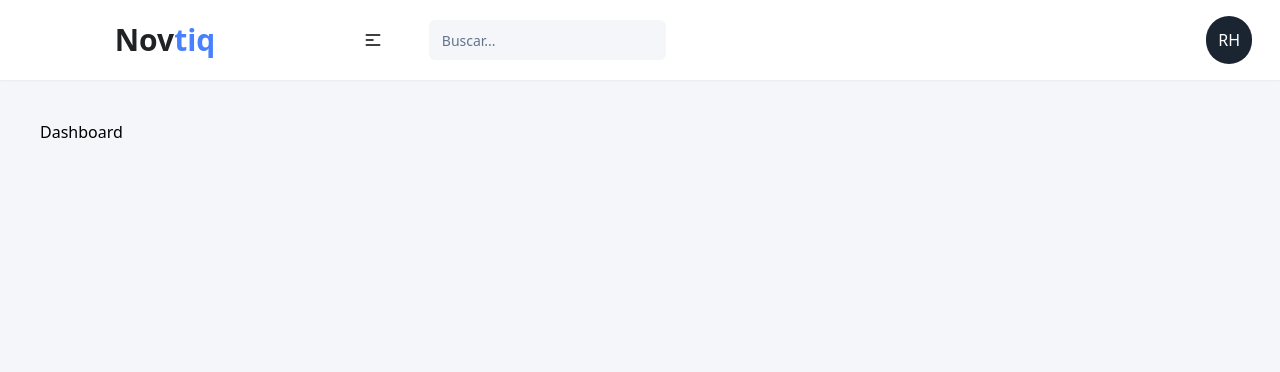
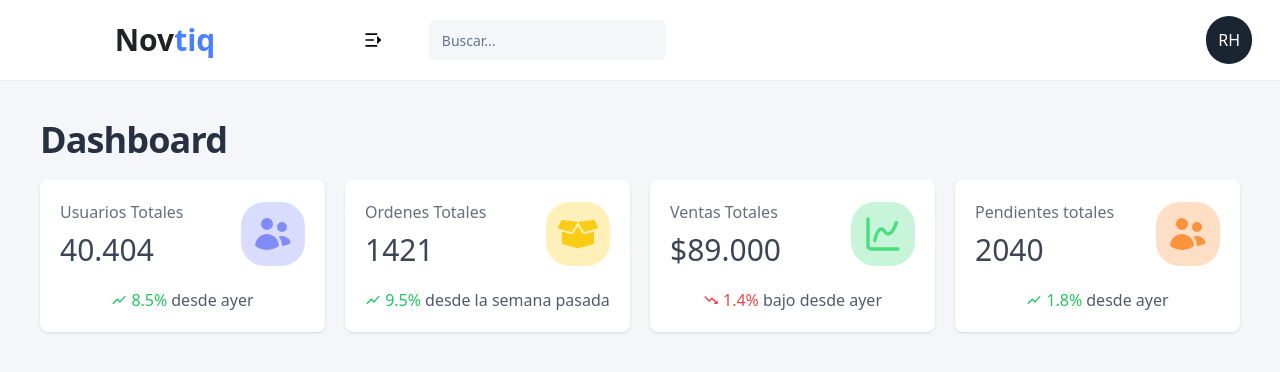
Before and after one commit to rody-huancas/template-dashboard-novtiq, a React (Vite) app: page / in a window 1280 px wide. Shown: the top 372 px of the page. Built offline with nearby package versions, Linux system fonts and the light colour scheme.

Commit message:
Feat: cards metrics

```diff
--- a/src/components/common/admin-layout/Header.tsx
+++ b/src/components/common/admin-layout/Header.tsx
@@ -2,7 +2,7 @@ import { cn } from "@/utils/general.util";
 import { Input } from "@/components/ui/input/Input";
 import { Button } from "@/components/ui/button/Button";
 import { useThemeStore } from "@/store/theme/useTheme";
-import { HiOutlineMenuAlt1 } from "react-icons/hi";
+import { RiMenuUnfold2Fill, RiMenuUnfold3Fill } from "react-icons/ri";
 
 const Header = () => {
   const menuIsOpen = useThemeStore( state => state.menuIsOpen );
@@ -19,7 +19,7 @@ const Header = () => {
       <div className="flex items-center justify-between flex-1 px-7">
         <div className="flex items-center gap-10">
           <Button size="icon" variant="ghost" onClick={() => setMenuIsOpen(!menuIsOpen)}>
-            <HiOutlineMenuAlt1 size={20} />
+            { menuIsOpen ? <RiMenuUnfold2Fill size={20} /> : <RiMenuUnfold3Fill size={20} /> }
           </Button>
           <Input placeholder="Buscar..." variant="flat" />
         </div>
--- a/src/components/common/admin-layout/Sidebar.tsx
+++ b/src/components/common/admin-layout/Sidebar.tsx
@@ -9,9 +9,9 @@ const Sidebar = () => {
   const menuIsOpen = useThemeStore( state => state.menuIsOpen );
 
   return (
-    <aside className={cn("w-content h-dvh fixed top-20 bg-light-100 transition-all duration-500 ease-in-out", menuIsOpen ? "left-0" : "-left-full")}>
-      <nav className="w-full py-5">
-        <ul className="flex flex-col">
+    <aside className={cn("w-content h-dvh overflow-y-scroll fixed top-20 bg-light-100 transition-all duration-500 ease-in-out", menuIsOpen ? "left-0" : "-left-full")}>
+      <nav className="w-full pt-5 pb-14">
+        <ul className="flex flex-col gap-1">
           {ITEMS_MENU.map((item) => (
             <li
               key={item.name}
--- /dev/null
+++ b/src/components/modules/dashboard/MetricCard.tsx
@@ -0,0 +1,84 @@
+import { cn } from "@/utils/general.util";
+import { IconType } from "react-icons";
+import { MdOutlineShowChart, MdOutlineTrendingDown } from "react-icons/md";
+
+type IconColor = "yellow" | "green" | "indigo" | "orange";
+
+interface MetricCardProps {
+  title    : string;
+  value    : number | string;
+  icon     : IconType;
+  iconColor: IconColor;
+  trend    : {
+    value     : number;
+    text      : string;
+    isPositive: boolean;
+  };
+  className?: string;
+}
+
+const MetricCard = (props: MetricCardProps) => {
+  const { title, value, icon: Icon, iconColor, trend, className } = props;
+
+  const formatNumber = (num: number | string) => {
+    if (typeof num === "string") return num;
+    return new Intl.NumberFormat().format(num);
+  };
+
+  const colorMap: Record<IconColor, { bg: string; text: string }> = {
+    yellow: {
+      bg  : "bg-yellow-400/30",
+      text: "text-yellow-400",
+    },
+    green: {
+      bg  : "bg-green-400/30",
+      text: "text-green-400",
+    },
+    indigo: {
+      bg  : "bg-indigo-400/30",
+      text: "text-indigo-400",
+    },
+    orange: {
+      bg  : "bg-orange-400/30",
+      text: "text-orange-400",
+    },
+  };
+
+  const iconBgClass = colorMap[iconColor]?.bg || "bg-gray-400";
+  const iconTextClass = colorMap[iconColor]?.text || "text-gray-400";
+
+  return (
+    <div
+      className={cn(
+        "flex flex-col justify-center items-center gap-5 bg-light-100 p-5 rounded-lg shadow",
+        className
+      )}
+    >
+      <div className="w-full flex justify-between items-center gap-5">
+        <div className="flex flex-col gap-2">
+          <span className="text-dark-100/70 font-medium">{title}</span>
+          <span className="text-3xl font-medium text-dark-100/90">
+            {formatNumber(value)}
+          </span>
+        </div>
+        <div className={cn("p-3 rounded-3xl", iconBgClass)}>
+          <Icon size={40} className={iconTextClass} />
+        </div>
+      </div>
+      <p className="flex items-center gap-1 text-dark-100/80">
+        <span
+          className={cn(
+            "flex items-center gap-1",
+            trend.isPositive ? "text-green-500" : "text-red-500"
+          )}
+        >
+          { trend.isPositive ? ( <MdOutlineShowChart size={16} /> ) : ( <MdOutlineTrendingDown size={16} /> ) }
+          {Math.abs(trend.value)}%
+        </span>
+        {trend.text}
+      </p>
+    </div>
+  );
+};
+
+export { MetricCard };
--- /dev/null
+++ b/src/components/ui/title/Title.tsx
@@ -0,0 +1,94 @@
+import { forwardRef } from "react";
+import { cva, type VariantProps } from "class-variance-authority";
+import { cn } from "@/utils/general.util";
+
+const titleVariants = cva(
+  "font-medium tracking-tight leading-tight text-slate-900",
+  {
+    variants: {
+      variant: {
+        default: "text-dark-100",
+        primary: "text-blue-600 dark:text-blue-400",
+        secondary: "text-slate-600 dark:text-slate-400",
+        destructive: "text-red-600 dark:text-red-400",
+      },
+      size: {
+        h1: "text-4xl sm:text-5xl lg:text-6xl",
+        h2: "text-3xl sm:text-4xl lg:text-5xl",
+        h3: "text-2xl sm:text-3xl lg:text-4xl",
+        h4: "text-xl sm:text-2xl lg:text-3xl",
+        h5: "text-lg sm:text-xl lg:text-2xl",
+        h6: "text-base sm:text-lg lg:text-xl",
+      },
+      weight: {
+        light: "font-light",
+        normal: "font-normal",
+        medium: "font-medium",
+        semibold: "font-semibold",
+        bold: "font-bold",
+      },
+      align: {
+        left: "text-left",
+        center: "text-center",
+        right: "text-right",
+      },
+      transform: {
+        none: "normal-case",
+        uppercase: "uppercase",
+        lowercase: "lowercase",
+        capitalize: "capitalize",
+      },
+    },
+    defaultVariants: {
+      variant: "default",
+      size: "h1",
+      weight: "bold",
+      align: "left",
+      transform: "none",
+    },
+  }
+);
+
+type HeadingLevel = 1 | 2 | 3 | 4 | 5 | 6;
+type HeadingTag = `h${HeadingLevel}`;
+type HeadingElementType = Extract<keyof JSX.IntrinsicElements, HeadingTag>;
+
+export interface TitleProps
+  extends React.ComponentPropsWithRef<HeadingElementType>,
+    VariantProps<typeof titleVariants> {
+  level?: HeadingLevel;
+  asChild?: boolean;
+}
+
+const Title = forwardRef<HTMLHeadingElement, TitleProps>(
+  (
+    { className, variant, size, weight, align, transform, level = 1, children, ...props }, ref
+  ) => {
+    const Tag = `h${level}` as HeadingElementType;
+
+    const computedSize = size || `h${level}`;
+
+    return (
+      <Tag
+        className={cn(
+          titleVariants({
+            variant,
+            size: computedSize,
+            weight,
+            align,
+            transform,
+            className,
+          })
+        )}
+        ref={ref}
+        {...props}
+      >
+        {children}
+      </Tag>
+    );
+  }
+);
+
+Title.displayName = "Title";
+
+export { Title, titleVariants };
--- a/src/data/menu.tsx
+++ b/src/data/menu.tsx
@@ -1,10 +1,24 @@
+import { BiLogOut } from "react-icons/bi";
 import { RxDashboard } from "react-icons/rx";
-import { FaProductHunt, FaUserFriends } from "react-icons/fa";
 import { AiOutlineSetting } from "react-icons/ai";
+import { MdOutlineCalendarToday, MdOutlineContactMail, MdOutlineTableChart } from "react-icons/md";
+import { FaProductHunt, FaHeart, FaRegComment, FaListUl, FaUserFriends, FaFileInvoice } from "react-icons/fa";
 
 export const ITEMS_MENU = [
   { name: "Dashboard", to: "/", icon: <RxDashboard size={15} /> },
-  { name: "Products", to: "/products", icon: <FaProductHunt size={15} /> },
-  { name: "Users", to: "/users", icon: <FaUserFriends size={15} /> },
-  { name: "Settings", to: "/settings", icon: <AiOutlineSetting size={15} /> },
+  { name: "Productos", to: "/products", icon: <FaProductHunt size={15} /> },
+  { name: "Favoritos", to: "/favorites", icon: <FaHeart size={15} /> },
+  { name: "Bandeja de Entrada", to: "/inbox", icon: <FaRegComment size={15} /> },
+  { name: "Listas de Pedidos", to: "/order-lists", icon: <FaListUl size={15} /> },
+  { name: "Stock de Productos", to: "/product-stock", icon: <FaListUl size={15} /> },
+  { name: "Precios", to: "/pricing", icon: <MdOutlineCalendarToday size={15} /> },
+  { name: "Calendario", to: "/calendar", icon: <MdOutlineCalendarToday size={15} /> },
+  { name: "Tareas", to: "/to-do", icon: <MdOutlineCalendarToday size={15} /> },
+  { name: "Contacto", to: "/contact", icon: <MdOutlineContactMail size={15} /> },
+  { name: "Facturas", to: "/invoices", icon: <FaFileInvoice size={15} /> },
+  { name: "Elementos de la Interfaz", to: "/ui-elements", icon: <MdOutlineTableChart size={15} /> },
+  { name: "Equipo", to: "/team", icon: <FaUserFriends size={15} /> },
+  { name: "Tabla", to: "/table", icon: <MdOutlineTableChart size={15} /> },
+  { name: "Ajustes", to: "/settings", icon: <AiOutlineSetting size={15} /> },
+  { name: "Cerrar Sesión", to: "/logout", icon: <BiLogOut size={15} /> },
 ];
--- a/src/modules/dashboard/Dashboard.tsx
+++ b/src/modules/dashboard/Dashboard.tsx
@@ -1,7 +1,53 @@
+import { Title } from "@/components/ui/title/Title";
+import { MetricCard } from "@/components/modules/dashboard/MetricCard";
+
+import { FaBoxOpen } from "react-icons/fa";
+import { HiMiniUsers } from "react-icons/hi2";
+import { LuChartSpline } from "react-icons/lu";
+
 const Dashboard = () => {
   return (
-    <div>Dashboard</div>
-  )
-}
+    <div className="space-y-5">
+      <Title level={3} size="h3">
+        Dashboard
+      </Title>
 
-export default Dashboard
+      <div className="grid grid-cols-4 gap-5">
+        <MetricCard
+          icon={HiMiniUsers}
+          title="Usuarios Totales"
+          value="40.404"
+          trend={{ value: 8.5, text: "desde ayer", isPositive: true }}
+          iconColor="indigo"
+        />
+        <MetricCard
+          icon={FaBoxOpen}
+          title="Ordenes Totales"
+          value="1421"
+          trend={{
+            value: 9.5,
+            text: "desde la semana pasada",
+            isPositive: true,
+          }}
+          iconColor="yellow"
+        />
+        <MetricCard
+          icon={LuChartSpline}
+          title="Ventas Totales"
+          value="$89.000"
+          trend={{ value: 1.4, text: "bajo desde ayer", isPositive: false }}
+          iconColor="green"
+        />
+        <MetricCard
+          icon={HiMiniUsers}
+          title="Pendientes totales"
+          value="2040"
+          trend={{ value: 1.8, text: "desde ayer", isPositive: true }}
+          iconColor="orange"
+        />
+      </div>
+    </div>
+  );
+};
+
+export default Dashboard;
```
